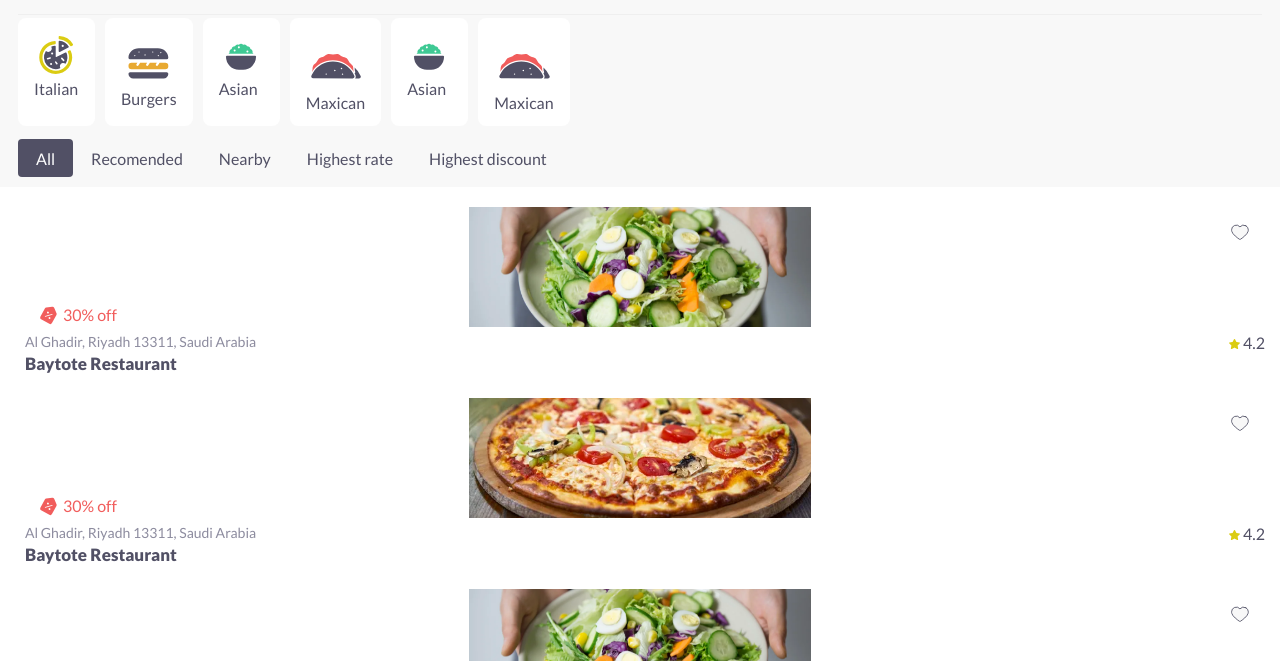
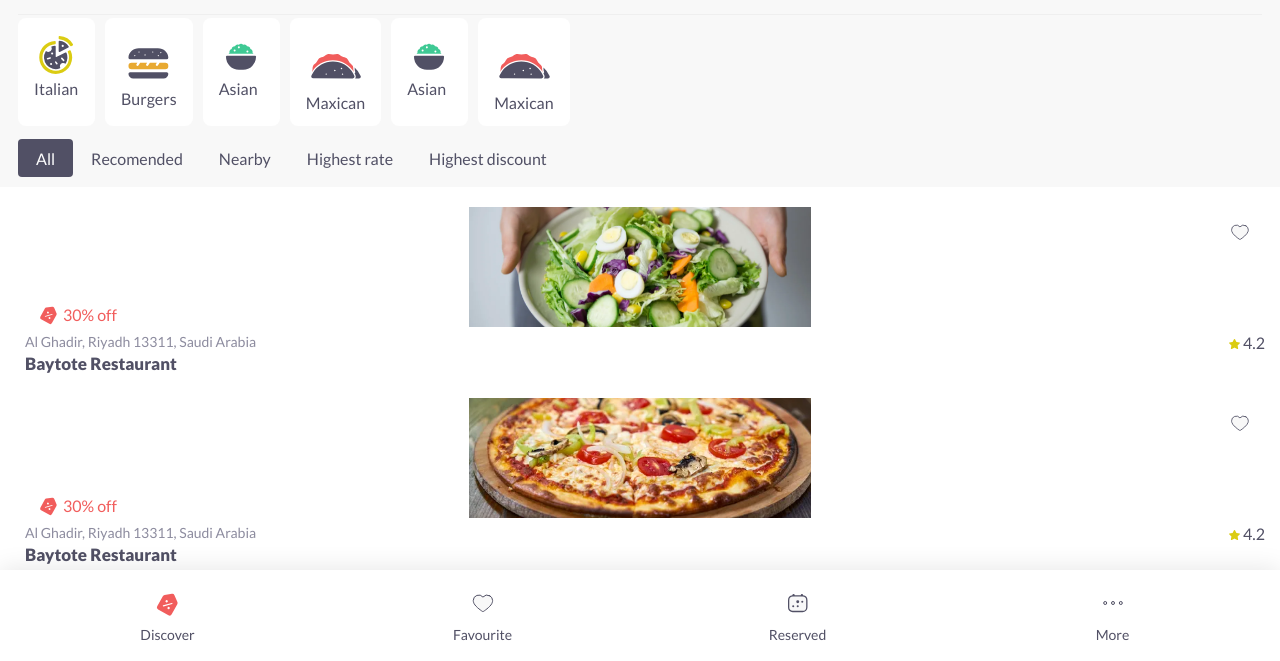
Before and after one commit to heshamabdulzaher/joyout-diner-ui, a plain HTML site: page discover.html in a window 1280 px wide. Shown: the part 139-800 px from the top of the page. Drawn offline with Linux system fonts and the light colour scheme.

Commit message:
Create navbar component

```diff
--- a/assets/scss/_global.scss
+++ b/assets/scss/_global.scss
@@ -26,8 +26,7 @@ body {
   background-color: #fff;
   color: $txtColor;
   font-weight: $normal;
-  padding-bottom: 50px;
-  height: 3000vh;
+  padding-bottom: 100px;
 }
 
 header {
--- /dev/null
+++ b/assets/scss/_navbar.scss
@@ -0,0 +1,26 @@
+.navbar {
+  position: fixed;
+  z-index: 9;
+  bottom: 0;
+  left: 0;
+  width: 100%;
+  background-color: #fff;
+  box-shadow: 0 -1px 24px rgba(0, 0, 0, 0.1);
+  ul {
+    display: flex;
+    padding: 18px 10px;
+  }
+  li {
+    flex: 1;
+    align-items: center;
+  }
+  a {
+    display: flex;
+    flex-direction: column;
+    align-items: center;
+    font-size: 14px;
+    img {
+      margin-bottom: 8px;
+    }
+  }
+}
--- a/assets/scss/style.scss
+++ b/assets/scss/style.scss
@@ -4,3 +4,4 @@
 @import './login';
 @import './discover';
 @import './restaurant-card';
+@import './navbar';
--- a/discover.html
+++ b/discover.html
@@ -240,5 +240,43 @@
         </div>
       </div>
     </div>
+
+    <div class="navbar">
+      <ul>
+        <li>
+          <a href="#">
+            <img
+              src="./assets/img/icons/navbar/discover-active.svg"
+              alt="Discover icon"
+            />
+            <span>Discover</span>
+          </a>
+        </li>
+        <li>
+          <a href="#">
+            <img
+              src="./assets/img/icons/navbar/favourite.svg"
+              alt="Favourite icon"
+            />
+            <span>Favourite</span>
+          </a>
+        </li>
+        <li>
+          <a href="#">
+            <img
+              src="./assets/img/icons/navbar/reserved.svg"
+              alt="Reserved icon"
+            />
+            <span>Reserved</span>
+          </a>
+        </li>
+        <li>
+          <a href="#">
+            <img src="./assets/img/icons/navbar/more.svg" alt="dots icon" />
+            <span>More</span>
+          </a>
+        </li>
+      </ul>
+    </div>
   </body>
 </html>
```
Also changed, not shown: assets/css/style.css, 1 other file.
